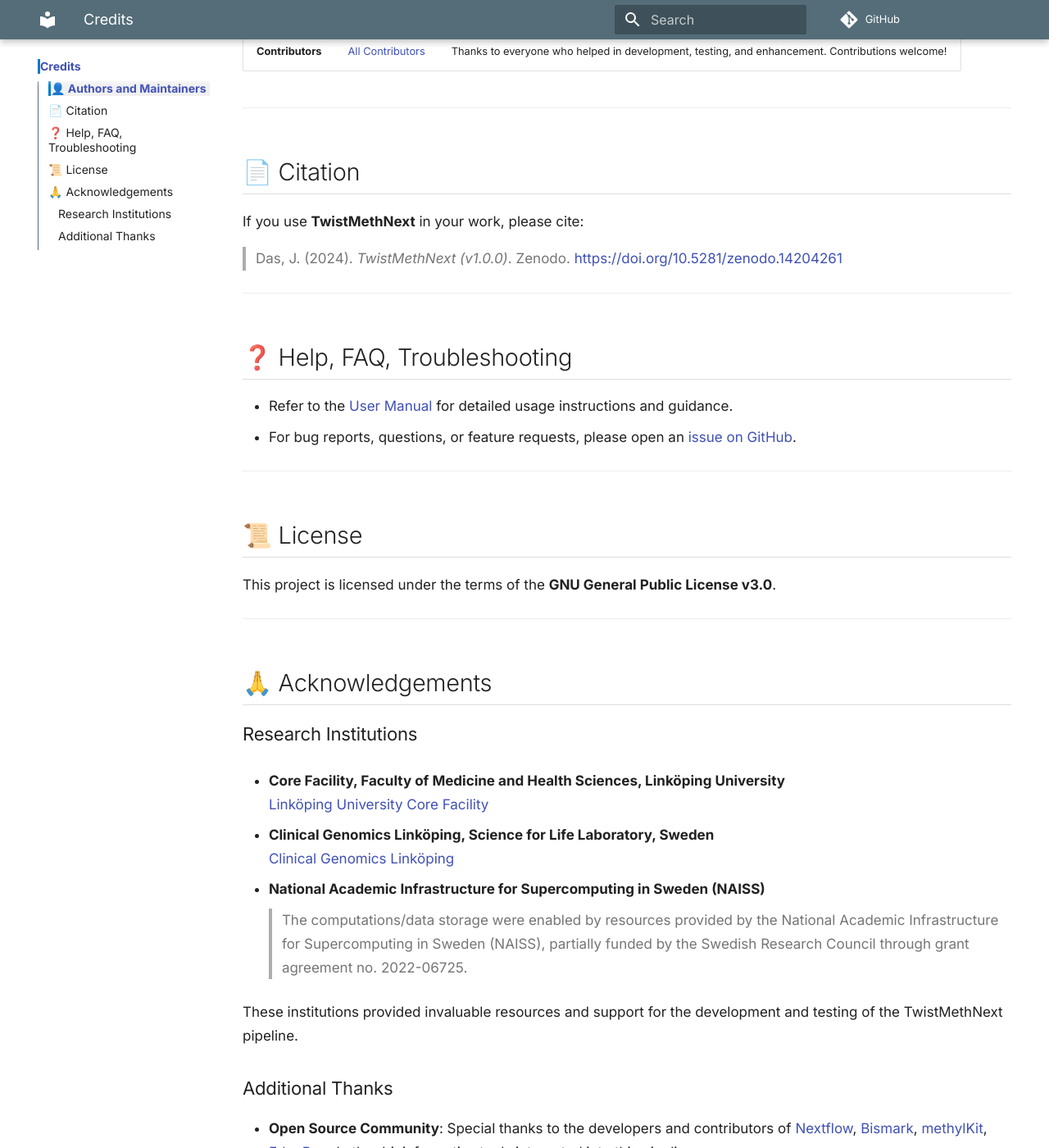
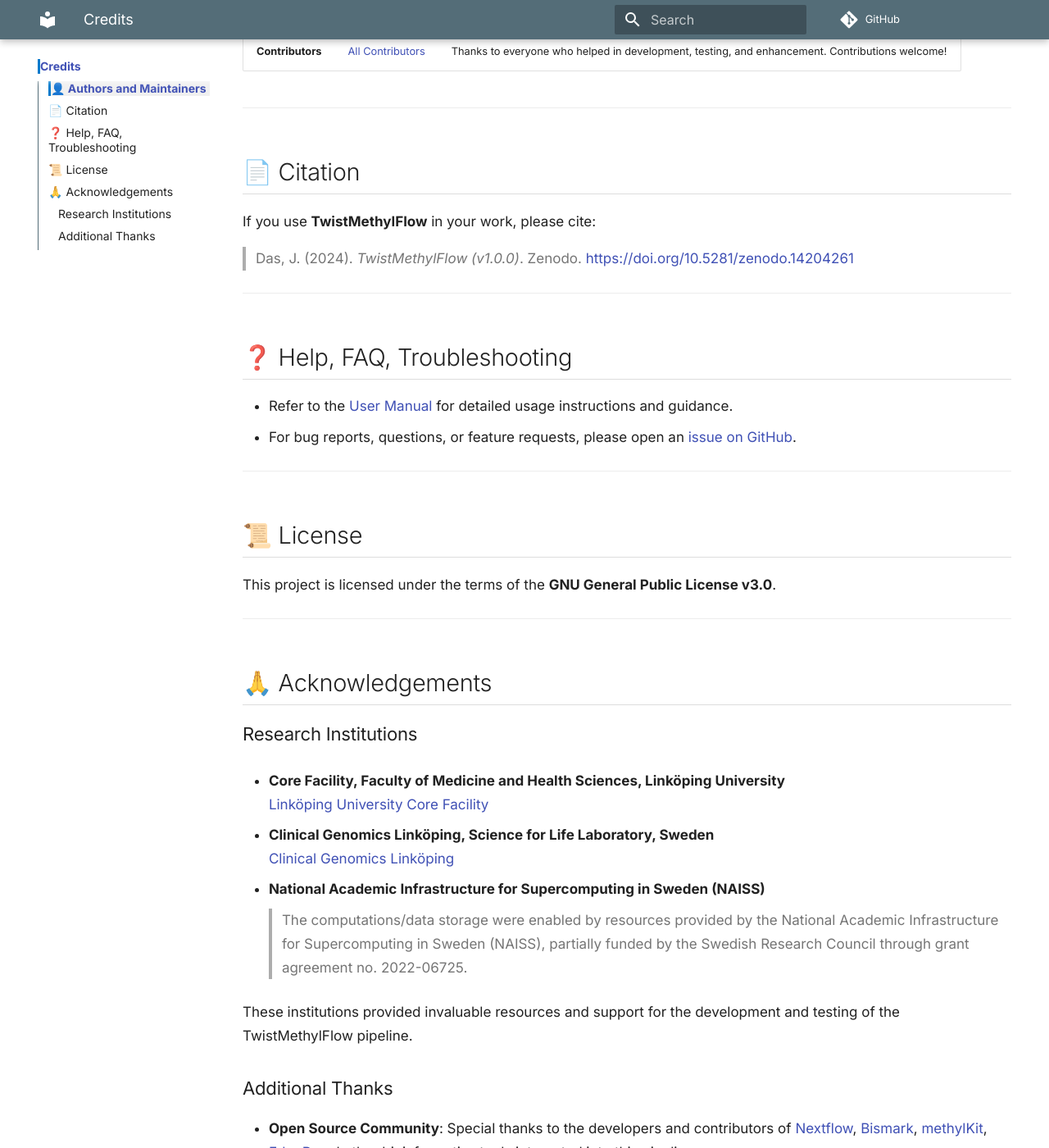
Before and after one commit to JD2112/TwistMethNext, an MkDocs documentation site: the page built from docs/credits.md, in a window 1280 px wide and 1400 px high, scrolled down 419 px. Shown: the whole window at 82% size. Built offline with MkDocs 1.6.1 and Material for MkDocs 9.7.7, drawn with Linux system fonts in a browser that asks for light colours; comment, search, counter and statistics services are not loaded; the version menu is left out; some of the changed text lies outside the part shown.

Commit message:
auto-rename: TwistMethNext → TwistMethylFlow (docs, README, remote updated)

```diff
--- a/docs/credits.md
+++ b/docs/credits.md
@@ -4,24 +4,24 @@
 
 | Role         | Name & Link                                                                 | Description                                                                                      |
 |--------------|------------------------------------------------------------------------------|--------------------------------------------------------------------------------------------------|
-| **Main Author** | [Jyotirmoy Das](https://github.com/JD2112)                                  | Lead designer, developer, and overall coordinator for the **TwistMethNext** pipeline.           |
+| **Main Author** | [Jyotirmoy Das](https://github.com/JD2112)                                  | Lead designer, developer, and overall coordinator for the **TwistMethylFlow** pipeline.           |
 | **Maintainer**  | [Jyotirmoy Das](https://github.com/JD2112)                                  | Actively maintaining the pipeline, fixing bugs, and implementing new features.                  |
-| **Contributors**| [All Contributors](https://github.com/JD2112/TwistMethNext/pulls)           | Thanks to everyone who helped in development, testing, and enhancement. Contributions welcome!  |
+| **Contributors**| [All Contributors](https://github.com/JD2112/TwistMethylFlow/pulls)           | Thanks to everyone who helped in development, testing, and enhancement. Contributions welcome!  |
 
 ---
 
 ## 📄 Citation
 
-If you use **TwistMethNext** in your work, please cite:
+If you use **TwistMethylFlow** in your work, please cite:
 
-> Das, J. (2024). *TwistMethNext (v1.0.0)*. Zenodo. [https://doi.org/10.5281/zenodo.14204261](https://doi.org/10.5281/zenodo.14204261)
+> Das, J. (2024). *TwistMethylFlow (v1.0.0)*. Zenodo. [https://doi.org/10.5281/zenodo.14204261](https://doi.org/10.5281/zenodo.14204261)
 
 ---
 
 ## ❓ Help, FAQ, Troubleshooting
 
 - Refer to the [User Manual](index.md) for detailed usage instructions and guidance.
-- For bug reports, questions, or feature requests, please open an [issue on GitHub](https://github.com/JD2112/TwistMethNext/issues).
+- For bug reports, questions, or feature requests, please open an [issue on GitHub](https://github.com/JD2112/TwistMethylFlow/issues).
 
 ---
 
@@ -44,7 +44,7 @@
 - **National Academic Infrastructure for Supercomputing in Sweden (NAISS)**
   > The computations/data storage were enabled by resources provided by the National Academic Infrastructure for Supercomputing in Sweden (NAISS), partially funded by the Swedish Research Council through grant agreement no. 2022-06725.
 
-These institutions provided invaluable resources and support for the development and testing of the TwistMethNext pipeline.
+These institutions provided invaluable resources and support for the development and testing of the TwistMethylFlow pipeline.
 
 ### Additional Thanks
 
--- a/mkdocs.yml
+++ b/mkdocs.yml
@@ -1,7 +1,7 @@
-site_name: TwistMethNext
+site_name: TwistMethylFlow
 site_description: A Nextflow-based DNA Methylation Data Analysis Pipeline for Twist NGS data
 site_author: Jyotirmoy Das
-repo_url: https://github.com/JD2112/TwistMethNext
+repo_url: https://github.com/JD2112/TwistMethylFlow
 edit_uri: ""
 
 theme:
```
Also changed, not shown: README.md (+23 -23 lines), docs/index.md (+2 -2 lines), docs/overview.md (+1 -1 lines), docs/references.md (+2 -2 lines), docs/usage.md (+2 -2 lines).
